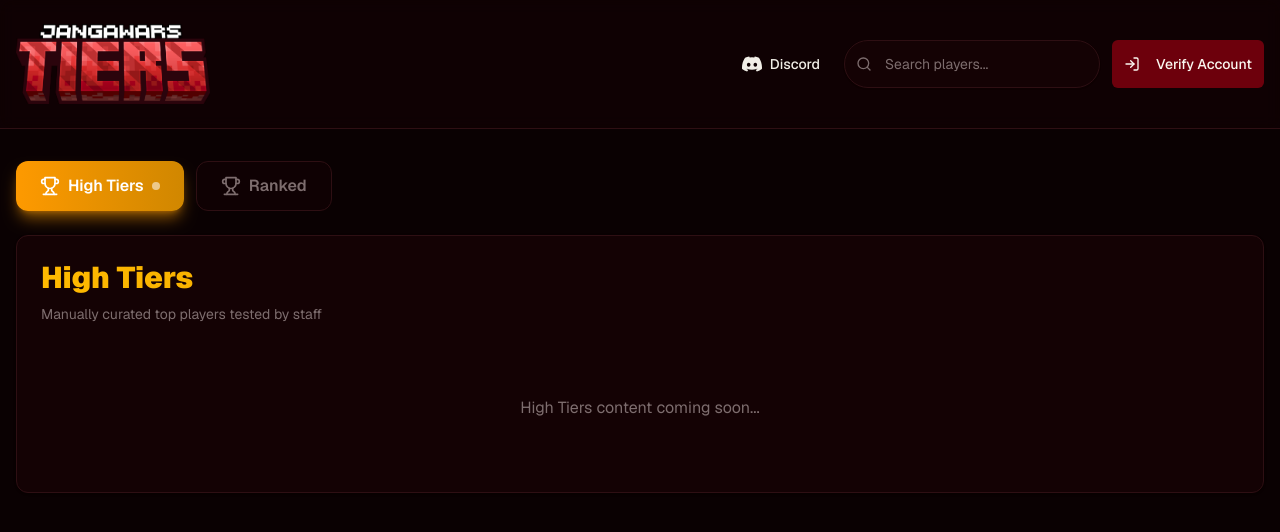
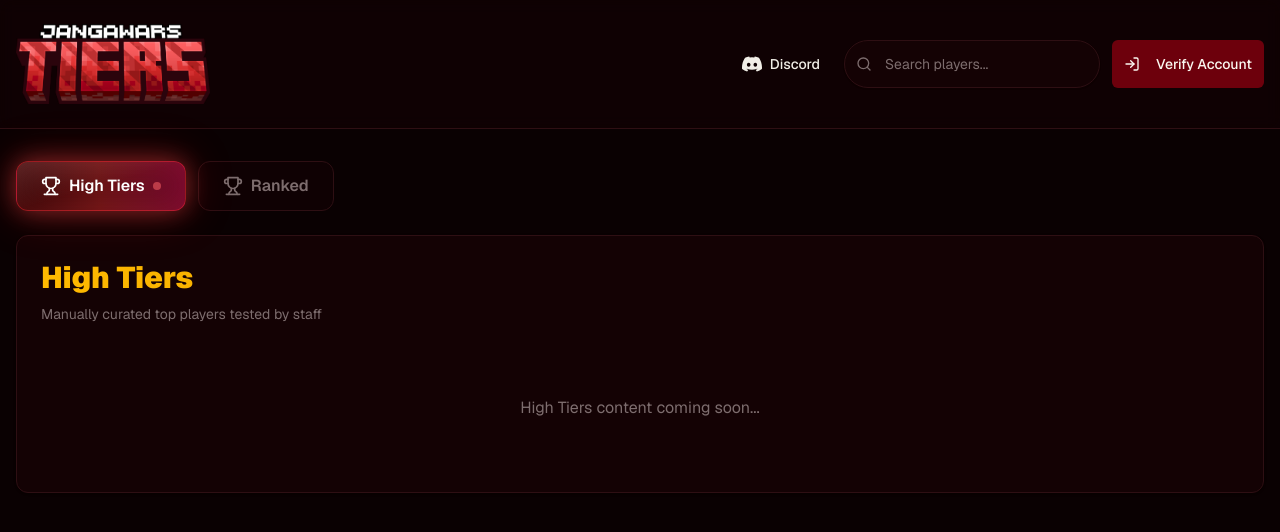
Before and after one commit to daban089/v0-leaderboard-website, a Next.js app: page / in a window 1280 px wide. Both pictures are taken after a click on the button "High Tiers". Shown: the top 532 px of the page. Built offline with nearby package versions, Linux system fonts and the light colour scheme.

Commit message:
style: crimson glass effect for High Tiers button
Add glassmorphism with semi-transparent gradient, glowing border, blur, and glow animation.

#VERCEL_SKIP

Co-authored-by: null <248896145+daban089@users.noreply.github.com>

```diff
--- a/app/globals.css
+++ b/app/globals.css
@@ -261,4 +261,21 @@
     box-shadow: 0 0 8px #fb923c, 0 0 12px #f97316, 0 0 16px rgba(194, 65, 12, 0.5);
     filter: blur(0.5px);
   }
+
+  /* Added crimson glow animation for High Tiers button */
+  @keyframes crimson-pulse {
+    0%,
+    100% {
+      box-shadow: 0 0 15px rgba(239, 68, 68, 0.3), 0 0 30px rgba(220, 38, 38, 0.2), inset 0 0 20px
+        rgba(239, 68, 68, 0.1);
+    }
+    50% {
+      box-shadow: 0 0 25px rgba(239, 68, 68, 0.5), 0 0 50px rgba(220, 38, 38, 0.3), inset 0 0 30px
+        rgba(239, 68, 68, 0.15);
+    }
+  }
+
+  .crimson-glow {
+    animation: crimson-pulse 2s ease-in-out infinite;
+  }
 }
--- a/components/leaderboard-table.tsx
+++ b/components/leaderboard-table.tsx
@@ -287,15 +287,18 @@ export function LeaderboardTable({
             setMode("high-tiers")
             onKitChange?.("high-tiers")
           }}
-          className={`flex items-center gap-2 px-6 py-3 rounded-xl font-semibold transition-all duration-300 ${
+          className={`relative flex items-center gap-2 px-6 py-3 rounded-xl font-semibold transition-all duration-300 overflow-hidden ${
             mode === "high-tiers"
-              ? "bg-gradient-to-r from-amber-500 to-yellow-600 text-white shadow-lg shadow-amber-500/50"
+              ? "bg-gradient-to-r from-red-950/80 via-red-900/80 to-rose-900/80 text-white shadow-lg shadow-red-500/50 border border-red-500/50 backdrop-blur-xl crimson-glow"
               : "bg-card/50 text-muted-foreground hover:bg-card hover:text-foreground border border-border"
           }`}
         >
-          <Trophy className="h-5 w-5" />
-          <span>High Tiers</span>
-          {mode === "high-tiers" && <div className="h-2 w-2 bg-white rounded-full animate-pulse" />}
+          {mode === "high-tiers" && (
+            <div className="absolute inset-0 bg-gradient-to-br from-white/10 via-transparent to-transparent pointer-events-none" />
+          )}
+          <Trophy className="h-5 w-5 relative z-10" />
+          <span className="relative z-10">High Tiers</span>
+          {mode === "high-tiers" && <div className="h-2 w-2 bg-red-400 rounded-full animate-pulse relative z-10" />}
         </button>
 
         <button
```
